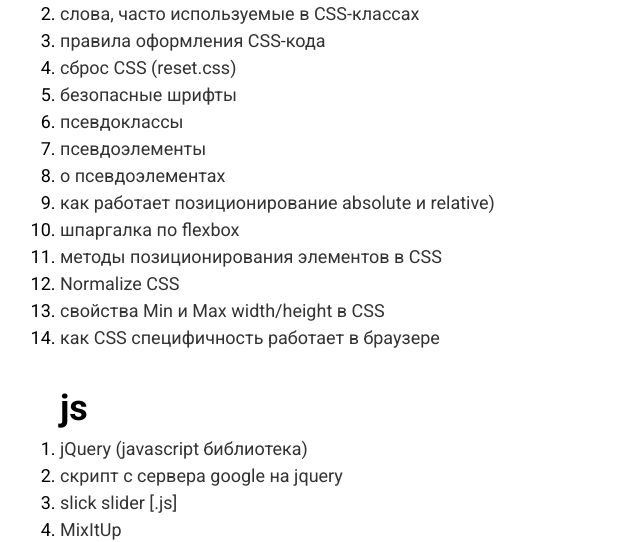
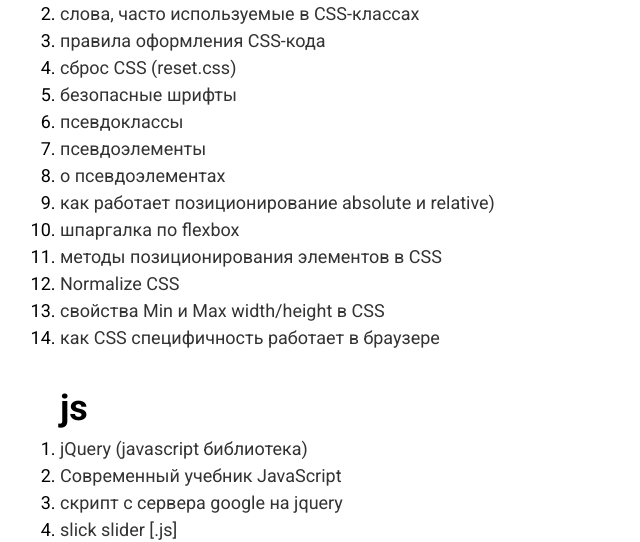
Before and after one commit to dima3339/links, a plain HTML site: page index.html in a window 1280 px wide. Shown: the part 418-960 px from the top of the page, without its empty margins (0-640 px from the left). Drawn offline with Linux system fonts and the light colour scheme.

Commit message:
Update index.html

```diff
--- a/index.html
+++ b/index.html
@@ -148,6 +148,11 @@
             </a>
           </li>
           <li class="item">
+            <a class="link" href="https://learn.javascript.ru/">
+              Современный учебник JavaScript
+            </a>
+          </li>
+          <li class="item">
             <a class="link" href="https://developers.google.com/speed/libraries">
               скрипт с сервера google на jquery
             </a>
```
